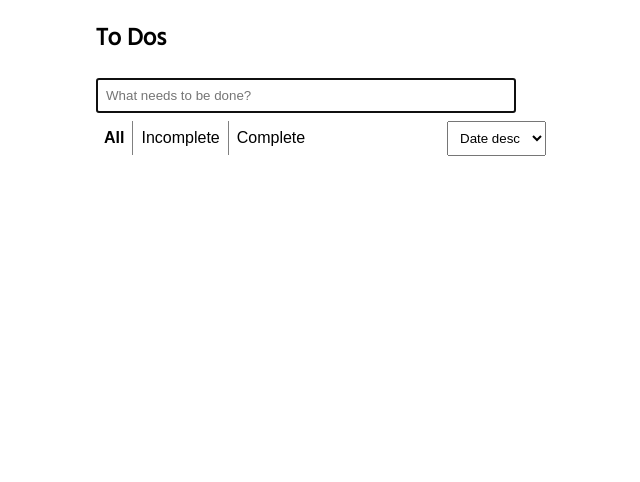
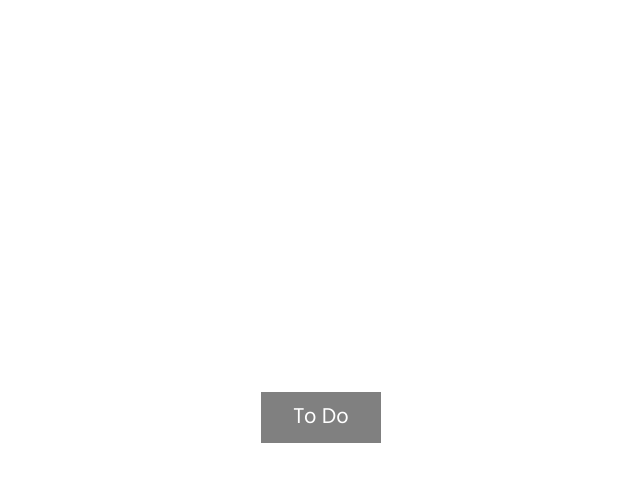
Before and after one commit to mfisher91/AngularToDoApp, an Angular app: page / in a window 1280 px wide. Shown: the top 482 px of the page, without its empty margins (319-959 px from the left). Built offline with nearby package versions, Linux system fonts and the light colour scheme.

Commit message:
Added home component and routing

```diff
--- a/src/app/app-routing.module.ts
+++ b/src/app/app-routing.module.ts
@@ -1,8 +1,20 @@
 import { NgModule } from '@angular/core';
 import { Routes, RouterModule } from '@angular/router';
 
+import { ToDoComponent } from './todo/to-do.component';
+import { HomeComponent } from './home/home.component';
 
-const routes: Routes = [];
+
+const routes: Routes = [
+  {
+    path: 'todo',
+    component: ToDoComponent
+  },
+  {
+    path: '',
+    component: HomeComponent
+  }
+];
 
 @NgModule({
   imports: [RouterModule.forRoot(routes)],
--- /dev/null
+++ b/src/app/app.html
@@ -0,0 +1 @@
+<router-outlet></router-outlet>
--- /dev/null
+++ b/src/app/home/home.css
@@ -0,0 +1,19 @@
+section {
+    width: 300px;
+    margin: 0 auto;
+    font-family: 'Hind', sans-serif;
+    text-align: center;
+    position: absolute;
+    top: 50%;
+    left: 50%;
+    transform: translateX(-50%);
+}
+
+a {
+    text-decoration: none;
+    background: grey;
+    color: white;
+    width: 100%;
+    padding: 8px 32px;
+    font-size: 22px;
+}
--- /dev/null
+++ b/src/app/home/home.html
@@ -0,0 +1,3 @@
+<section>
+    <a href="/todo">To Do</a>
+</section>
--- a/src/app/todo/to-do.component.css
+++ b/src/app/todo/to-do.component.css
@@ -1,5 +1,3 @@
-@import url('https://fonts.googleapis.com/css2?family=Hind&display=swap');
-
 .todoapp {
     font-family: 'Hind', sans-serif;
     width: 450px;
--- a/src/styles.css
+++ b/src/styles.css
@@ -1 +1,2 @@
 /* You can add global styles to this file, and also import other style files */
+@import url('https://fonts.googleapis.com/css2?family=Hind&display=swap');
```
Also changed, not shown: src/app/app.component.ts (added, +8 -0 lines), src/app/app.module.ts (+6 -2 lines), src/app/home/home.component.ts (added, +8 -0 lines).
